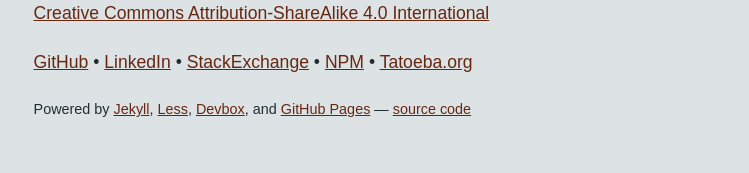
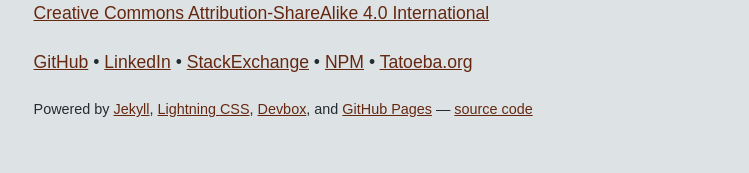
Before and after one commit to scriptin/scriptin.github.io, a Jekyll site: the page built from index.html, in a window 1280 px wide. Shown: the part 1543-1716 px from the top of the page, without its empty margins (264-1013 px from the left). Built offline with Jekyll 4.4.1, drawn with Linux system fonts in a browser that asks for light colours.

Commit message:
Update Powered by section in the footer

```diff
--- a/_layouts/default.html
+++ b/_layouts/default.html
@@ -114,7 +114,7 @@
             <p class="about-site">
                 Powered by
                 <a href="http://jekyllrb.com/">Jekyll</a>,
-                <a href="http://lesscss.org/">Less</a>,
+                <a href="https://lightningcss.dev/">Lightning CSS</a>,
                 <a href="https://www.jetpack.io/devbox/">Devbox</a>, and
                 <a href="https://pages.github.com/">GitHub Pages</a>
                 &mdash;
```
